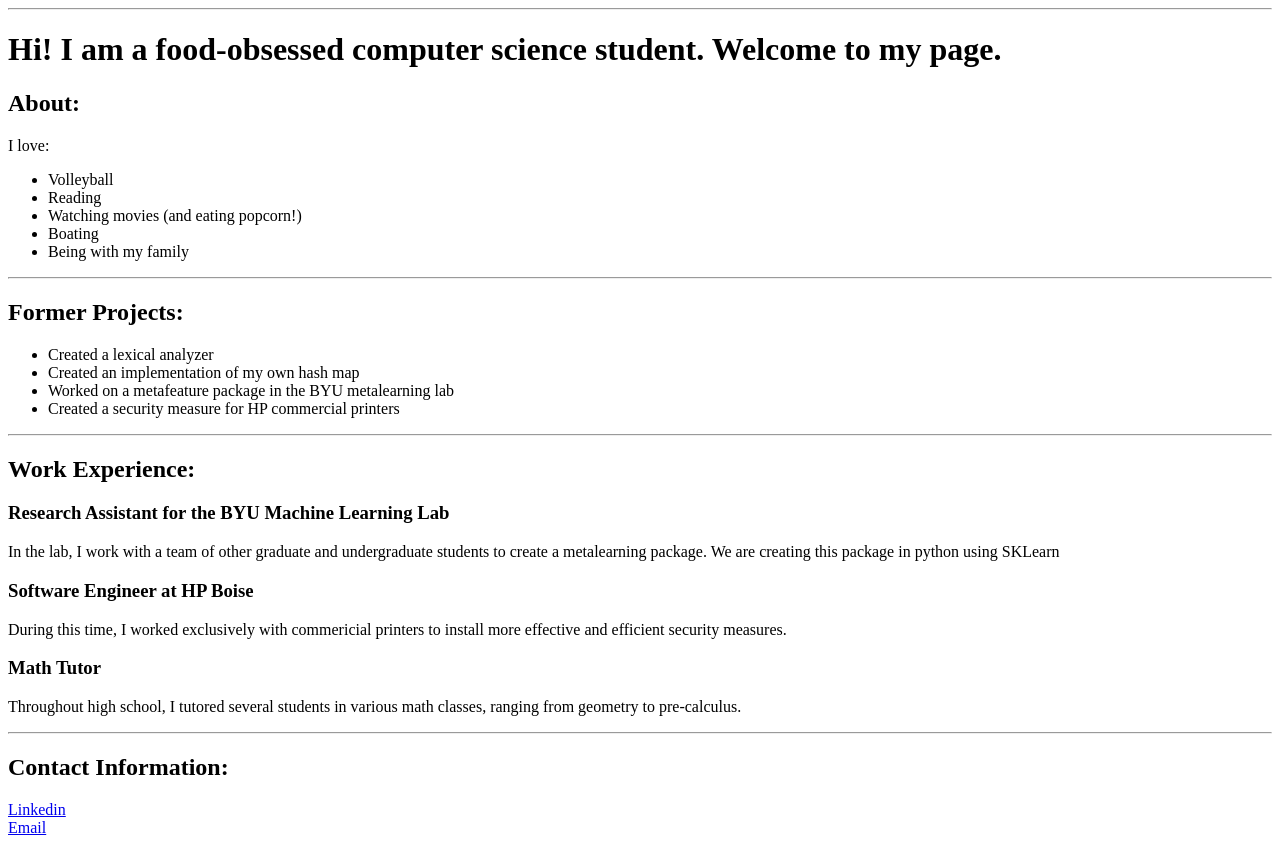
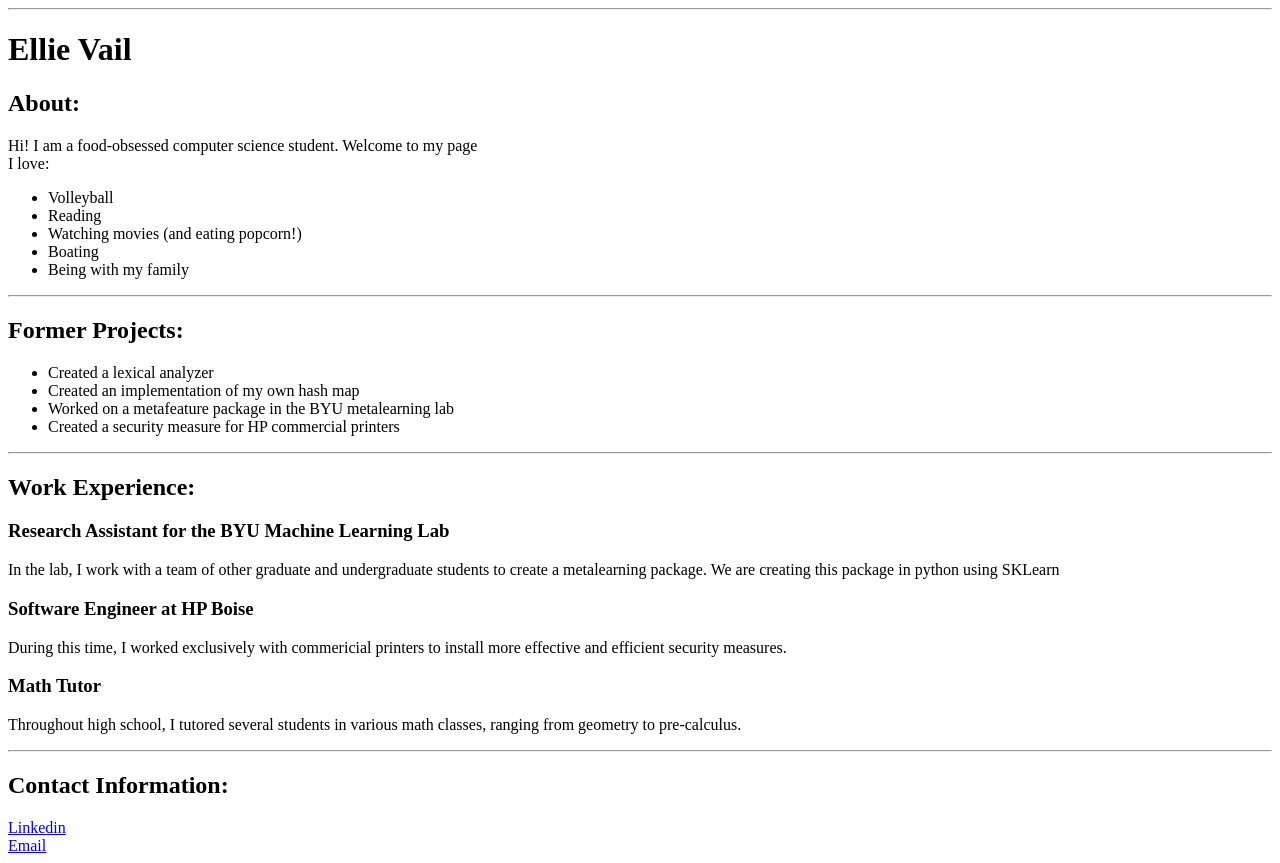
Before and after one commit to ekvdg/cs260Portfolio, a plain HTML site: page index.html in a window 1280 px wide. Drawn offline with Linux system fonts and the light colour scheme.

Commit message:
Fixed Top

```diff
--- a/index.html
+++ b/index.html
@@ -5,9 +5,9 @@
   </head>
   <hr>
   <body>
-    <h1>Hi! I am a food-obsessed computer science student. Welcome to my page.</h1>
+    <h1>Ellie Vail</h1>
     <h2>About:</h2>
-    <p>I love:</p>
+    <p>Hi! I am a food-obsessed computer science student. Welcome to my page<br>I love:</p>
     <ul>
       <li>Volleyball</li>
       <li>Reading</li>
```
